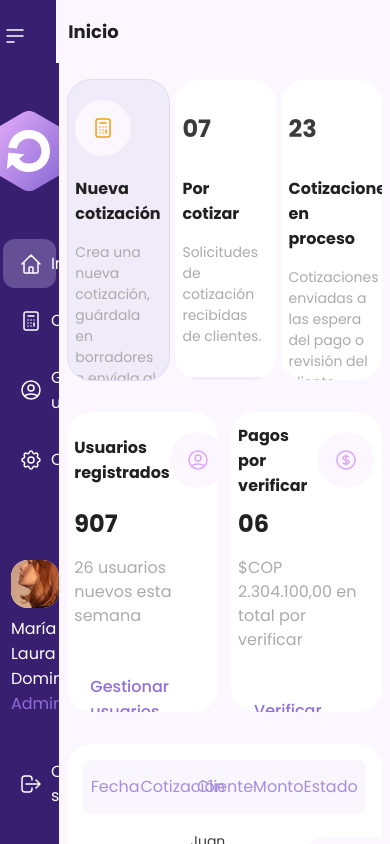
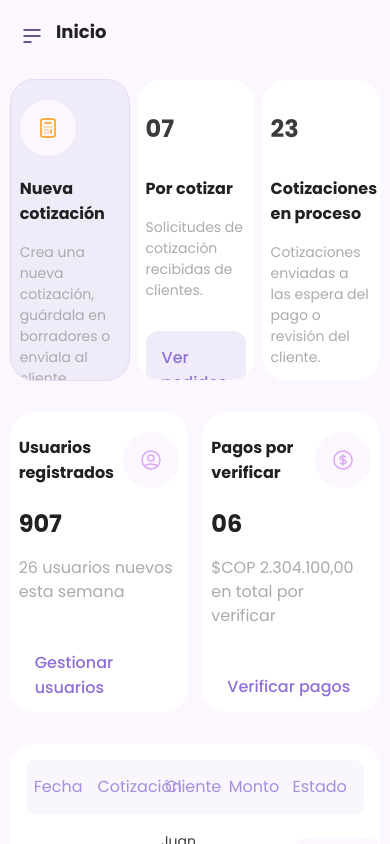
Before and after one commit to maooricio/on-the-way-front-end, a Next.js app: page / in a window 390 px wide. Built offline with nearby package versions, Linux system fonts and the light colour scheme.

Commit message:
[admin]: fix navbar responsive and hidratation problems

```diff
--- a/src/components/elements/navbar/index.tsx
+++ b/src/components/elements/navbar/index.tsx
@@ -1,6 +1,7 @@
 "use client";
 import otw_only_logo from "../../../assets/images/otw_only_logo.svg";
 import menu from "../../../assets/icons/utils/menu.svg";
+import menu_dark from "../../../assets/icons/utils/menu_dark.svg";
 import logout from "../../../assets/icons/utils/logout.svg";
 import { useState } from "react";
 import { INavbarLinks } from "../../../utils/interfaces/links.interface";
@@ -11,12 +12,16 @@ import settings from "../../../assets/icons/navbar/settings.svg";
 import { Routes } from "../../../utils/router/router_enum";
 import user_profile from "../../../assets/images/user_profile.svg";
 import { userLogout } from "../../../utils/handlers/user_login";
-import { redirect } from "next/navigation";
+import { redirect, usePathname } from "next/navigation";
 import Image from "next/image";
 import Link from "next/link";
+import useScreenWidth from "@/utils/hooks/use_screen_width";
 
 const Navbar = () => {
-  const [showFullNavbar, setShowFullNavbar] = useState<boolean>(true);
+  const pathname = usePathname();
+  const width = useScreenWidth();
+  const clientSideIsLoaded = width !== null;
+  const [showNavbar, setShowNavbar] = useState<boolean>(false);
 
   const links: INavbarLinks[] = [
     {
@@ -47,26 +52,43 @@ const Navbar = () => {
   };
 
   return (
-    <section className="navbar-container">
+    <section
+      className={`navbar-container ${
+        showNavbar ? "show-navbar" : "hide-navbar"
+      }`}
+    >
       <header className="navbar-header">
-        <button type="button" onClick={() => setShowFullNavbar(showFullNavbar)}>
-          <Image src={menu} alt="navbar menu" />
+        <button
+          type="button"
+          onClick={() => setShowNavbar(!showNavbar)}
+          disabled={clientSideIsLoaded && width > 768}
+        >
+          <Image
+            src={
+              showNavbar || (clientSideIsLoaded && width > 768)
+                ? menu
+                : menu_dark
+            }
+            alt="navbar menu"
+          />
         </button>
 
         <nav className="navbar-content">
-          <Image src={otw_only_logo} alt="on the way logo" />
+          <Image
+            src={otw_only_logo}
+            alt="on the way logo"
+            className="navbar-logo"
+          />
 
           <ul className="navbar-links-container">
             {links.map((i) => (
               <li key={`${i.name}: ${i.path}`}>
                 <Link
                   href={i.path}
-                  className={`link ${
-                    location?.pathname === i.path ? "is-focus" : ""
-                  }`}
+                  className={`link ${pathname === i.path ? "is-focus" : ""}`}
                 >
                   <Image src={i.icon} alt={`navbar icon: ${i.name}`} />
-                  {showFullNavbar && <span>{i.name}</span>}
+                  <span>{i.name}</span>
                 </Link>
               </li>
             ))}
@@ -77,12 +99,9 @@ const Navbar = () => {
       <footer className="navbar-footer">
         <div className="navbar-user">
           <Image src={user_profile} alt="user profile pic" />
-          {showFullNavbar && (
-            <span className="navbar-user-name">María Laura Dominguez</span>
-          )}
-          {showFullNavbar && (
-            <span className="navbar-user-role">Administrador</span>
-          )}
+
+          <span className="navbar-user-name">María Laura Dominguez</span>
+          <span className="navbar-user-role">Administrador</span>
         </div>
 
         <button type="button" onClick={handleLogout}>
--- a/src/styles/components/admin/container.scss
+++ b/src/styles/components/admin/container.scss
@@ -13,3 +13,14 @@
     margin-left: 15%;
   }
 }
+
+@media screen and (max-width: 768px) {
+  .admin-container {
+    .admin-content-container {
+      @include flex(row, center, flex-start);
+      width: 100%;
+      background-color: $secondary-50;
+      margin-left: 0;
+    }
+  }
+}
--- a/src/styles/components/admin/home.scss
+++ b/src/styles/components/admin/home.scss
@@ -11,6 +11,7 @@
     top: 0;
     padding: 0 12px;
     background-color: $secondary-50;
+    z-index: 5000;
 
     h1 {
       font-size: 18px;
@@ -96,7 +97,6 @@
       border: 1px solid $primary-200;
 
       .small-card-button-container {
-
         button[type="button"] {
           background-color: $primary-600;
           color: $generic-white;
@@ -301,3 +301,15 @@
     }
   }
 }
+
+@media screen and (max-width: 768px) {
+  .admin-home-container {
+    .admin-home-header {
+      width: 100%;
+
+      h1 {
+        margin-left: 56px;
+      }
+    }
+  }
+}
--- a/src/styles/components/elements/main/navbar.scss
+++ b/src/styles/components/elements/main/navbar.scss
@@ -7,6 +7,7 @@
   overflow: hidden;
   position: fixed;
   height: 100%;
+  z-index: 8000;
 
   .navbar-header {
     @include flex(column, flex-start, center, 56px);
@@ -18,6 +19,7 @@
       all: unset;
       align-self: flex-start;
       cursor: pointer;
+      margin-bottom: 5px;
     }
 
     .navbar-content {
@@ -98,3 +100,32 @@
     }
   }
 }
+
+@media screen and (max-width: 768px) {
+  .navbar-container {
+    width: 100%;
+
+    .navbar-header {
+      gap: 16px;
+
+      .navbar-logo {
+        display: none;
+      }
+    }
+  }
+
+  .hide-navbar {
+    height: auto;
+    background-color: transparent;
+
+    .navbar-header {
+      .navbar-content {
+        display: none;
+      }
+    }
+
+    .navbar-footer {
+      display: none;
+    }
+  }
+}
--- /dev/null
+++ b/src/utils/hooks/use_screen_width.ts
@@ -0,0 +1,17 @@
+"use client";
+import { useState, useEffect } from "react";
+
+export default function useScreenWidth(): number | null {
+  const [width, setWidth] = useState<number | null>(null);
+
+  useEffect(() => {
+    const handleResize = () => setWidth(window.innerWidth);
+
+    handleResize();
+    window.addEventListener("resize", handleResize);
+
+    return () => window.removeEventListener("resize", handleResize);
+  }, []);
+
+  return width;
+}
```
Also changed, not shown: src/containers/admin/index.tsx (+6 -1 lines), src/assets/icons/utils/menu_dark.svg (added). Lines whose indentation alone changed are shown as unchanged.
